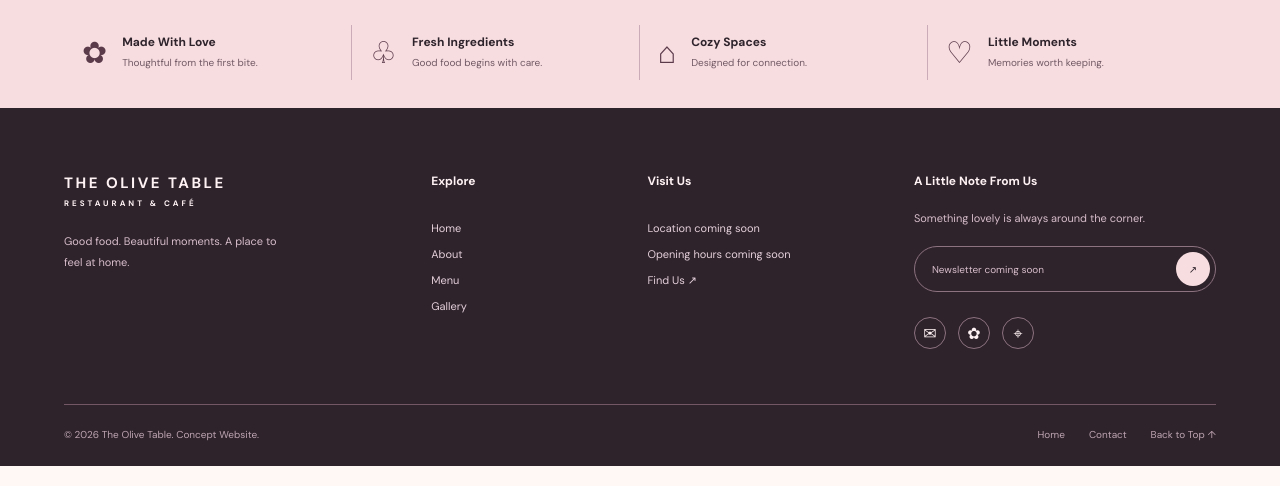
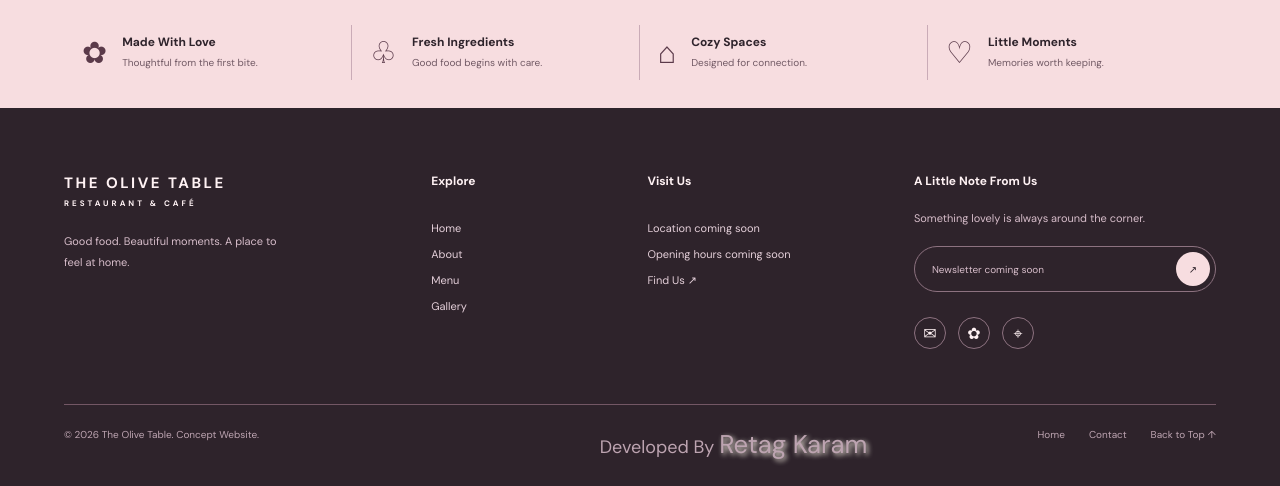
Before and after one commit to RetagKaram/Menu-website, a plain HTML site: page index.html in a window 1280 px wide. Shown: the part 1905-2391 px from the top of the page. Drawn offline with nearby package versions, Linux system fonts and the light colour scheme; a web font is replaced by a local one.

Commit message:
i added to the footer my name developed by Retag and added a link to my portfolio.

```diff
--- a/index.html
+++ b/index.html
@@ -307,7 +307,11 @@
 
             <div class="footer-bottom">
                 <p>© 2026 The Olive Table. Concept Website.</p>
-
+                <br />
+                <p class="link">
+                    Developed By
+                    <a href="https://retagkaram.github.io/retag-s-Portfolio/" class="my_name">Retag Karam</a>
+                </p>
                 <div>
                     <a href="index.html">Home</a>
                     <a href="contact.html">Contact</a>
--- a/style.css
+++ b/style.css
@@ -96,7 +96,7 @@ h2 {
 .navbar {
     display: flex;
     align-items: center;
-    gap: 23px;
+    gap: 25px;
 }
 
 .navbar a {
@@ -105,6 +105,7 @@ h2 {
     padding-bottom: 5px;
     border-bottom: 1px solid transparent;
     transition: all 0.3s ease;
+    font-size: 20px;
 }
 
 .navbar a:hover,
@@ -3916,3 +3917,10 @@ a:focus-visible {
         font-size: 48px;
     }
 }
+.my_name {
+    text-shadow: 2px 2px 5px #fff7e9;
+    font-size: 2vw !important;
+}
+.link {
+    font-size: large !important;
+}
```
Also changed, not shown: about.html (+4 -0 lines), contact.html (+4 -0 lines), gallery.html (+4 -0 lines), location.html (+4 -0 lines), menu.html (+4 -0 lines).
